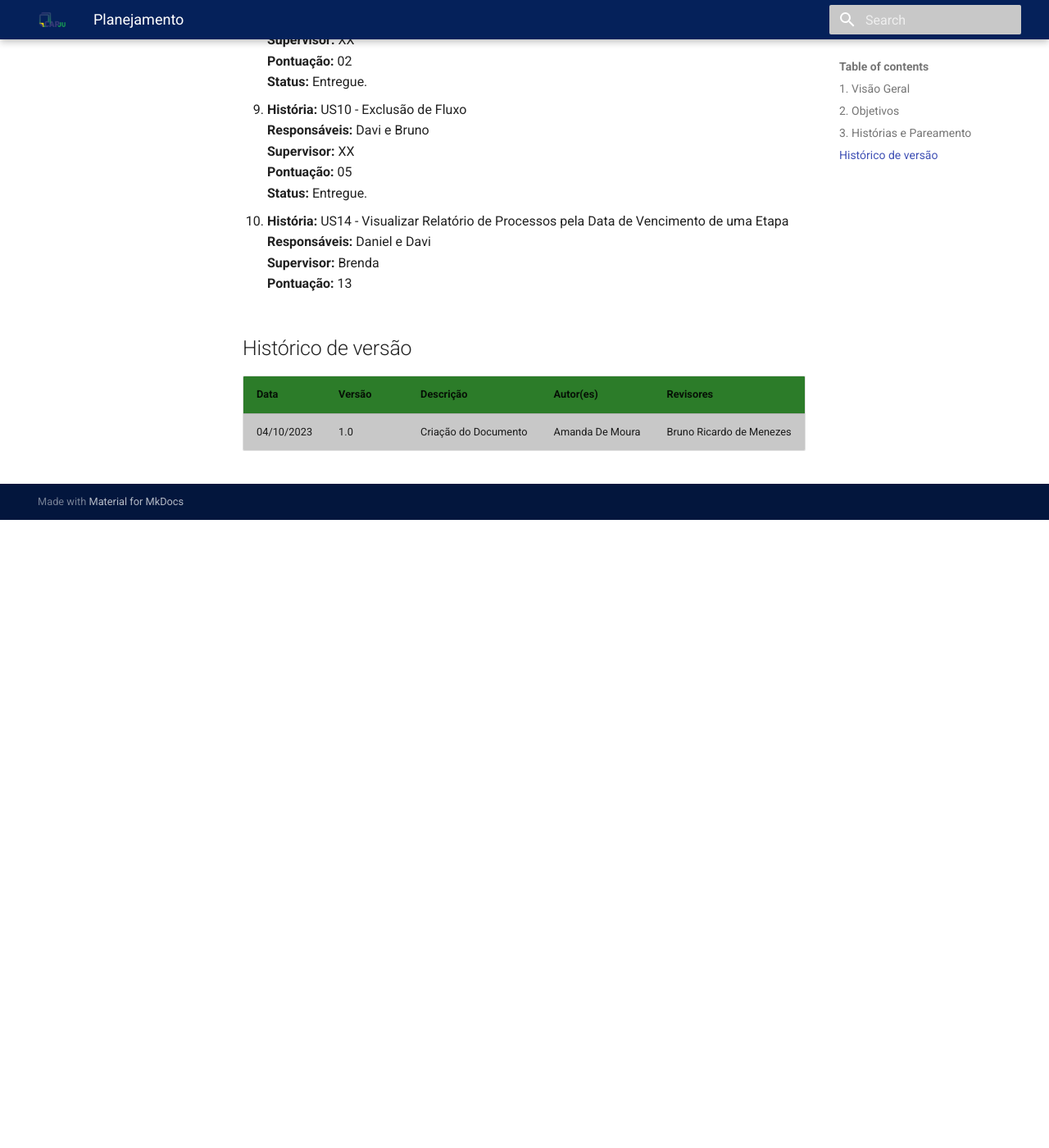
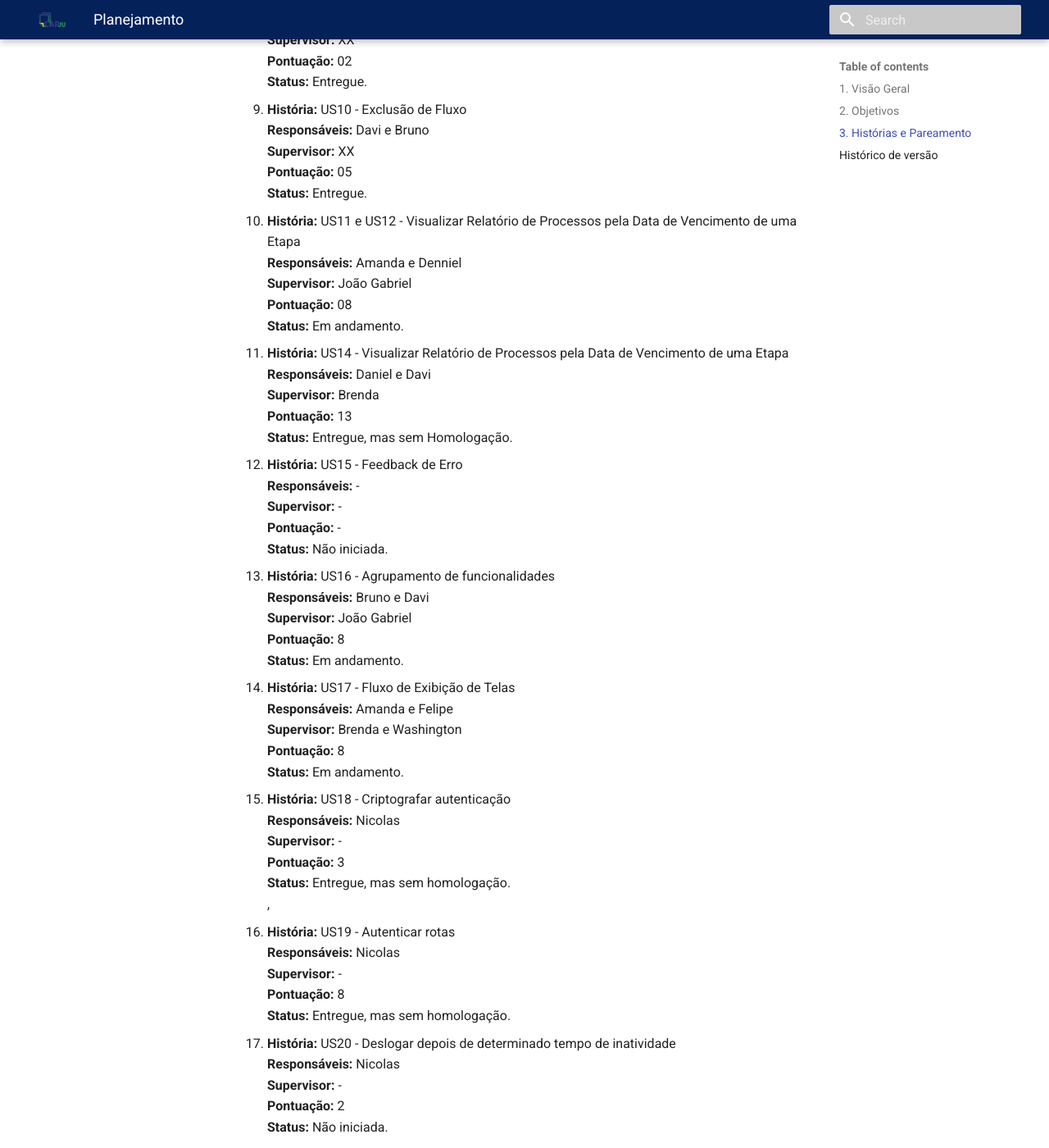
Before and after one commit to fga-eps-mds/2023-2-CAPJu-Doc, an MkDocs documentation site: the page built from docs/relatorios/sprints/sprint07/planning.md, in a window 1280 px wide and 1400 px high, scrolled down 1682 px. Shown: the whole window at 82% size. Built offline with MkDocs 1.6.1 and Material for MkDocs 9.7.7, drawn with Linux system fonts in a browser that asks for light colours; before the commit the page ends 2316 px from its top, so only the background shows below that; some of the changed text lies outside the part shown.

Commit message:
Complementando documento

```diff
--- a/docs/relatorios/sprints/sprint07/planning.md
+++ b/docs/relatorios/sprints/sprint07/planning.md
@@ -35,8 +35,8 @@
 **Status:** Entregue, mas sem Homologação. <br/>
 
 4. **História:** US05 - Baixar Relatório em Formato CSV e PDF <br/>
-**Responsáveis:** Todos <br/>
-**Supervisor:** XX <br/>
+**Responsáveis:** Camila, Daniel e Leandro <br/>
+**Supervisor:** Denniel <br/>
 **Pontuação:** 13 <br/>
 **Status:** Em andamento. <br/>
 
@@ -70,12 +70,56 @@
 **Pontuação:** 05 <br/>
 **Status:** Entregue. <br/>
 
-10. **História:** US14 - Visualizar Relatório de Processos pela Data de Vencimento de uma Etapa <br/>
+10. **História:** US11 e US12 - Visualizar Relatório de Processos pela Data de Vencimento de uma Etapa <br/>
+**Responsáveis:** Amanda e Denniel <br/>
+**Supervisor:** João Gabriel <br/>
+**Pontuação:** 08 <br/>
+**Status:** Em andamento. <br/>
+
+11. **História:** US14 - Visualizar Relatório de Processos pela Data de Vencimento de uma Etapa <br/>
 **Responsáveis:** Daniel e Davi <br/>
 **Supervisor:** Brenda <br/>
 **Pontuação:** 13 <br/>
+**Status:** Entregue, mas sem Homologação. <br/>
+
+12. **História:** US15 - Feedback de Erro <br/>
+**Responsáveis:** - <br/>
+**Supervisor:** - <br/>
+**Pontuação:** - <br/>
+**Status:** Não iniciada. <br/>
+
+13. **História:** US16 - Agrupamento de funcionalidades <br/>
+**Responsáveis:** Bruno e Davi <br/>
+**Supervisor:** João Gabriel <br/>
+**Pontuação:** 8 <br/>
+**Status:** Em andamento. <br/>
+
+14. **História:** US17 - Fluxo de Exibição de Telas <br/>
+**Responsáveis:** Amanda e Felipe <br/>
+**Supervisor:** Brenda e Washington <br/>
+**Pontuação:** 8 <br/>
+**Status:** Em andamento. <br/>
+
+15. **História:** US18 - Criptografar autenticação <br/>
+**Responsáveis:** Nicolas <br/>
+**Supervisor:** - <br/>
+**Pontuação:** 3 <br/>
+**Status:** Entregue, mas sem homologação. <br/>,
+
+16. **História:** US19 - Autenticar rotas <br/>
+**Responsáveis:** Nicolas <br/>
+**Supervisor:** - <br/>
+**Pontuação:** 8 <br/>
+**Status:** Entregue, mas sem homologação. <br/>
+
+17. **História:** US20 - Deslogar depois de determinado tempo de inatividade <br/>
+**Responsáveis:** Nicolas <br/>
+**Supervisor:** - <br/>
+**Pontuação:** 2 <br/>
+**Status:** Não iniciada. <br/>
 
 ## Histórico de versão
 | Data | Versão | Descrição | Autor(es) | Revisores |
 | ---- | ---- | ---- | ---- | ---- |
-| 04/10/2023 | 1.0 | Criação do Documento | Amanda De Moura | Bruno Ricardo de Menezes
+| 22/11/2023 | 1.0 | Criação do Documento | Amanda De Moura | Bruno Ricardo de Menezes
+| 23/11/2023 | 1.1 | Complementando documento | Bruno Ricardo de Menezes | Amanda De Moura
```
Also changed, not shown: other parts of docs/relatorios/sprints/sprint07/planning.md (+1 -1 lines).
